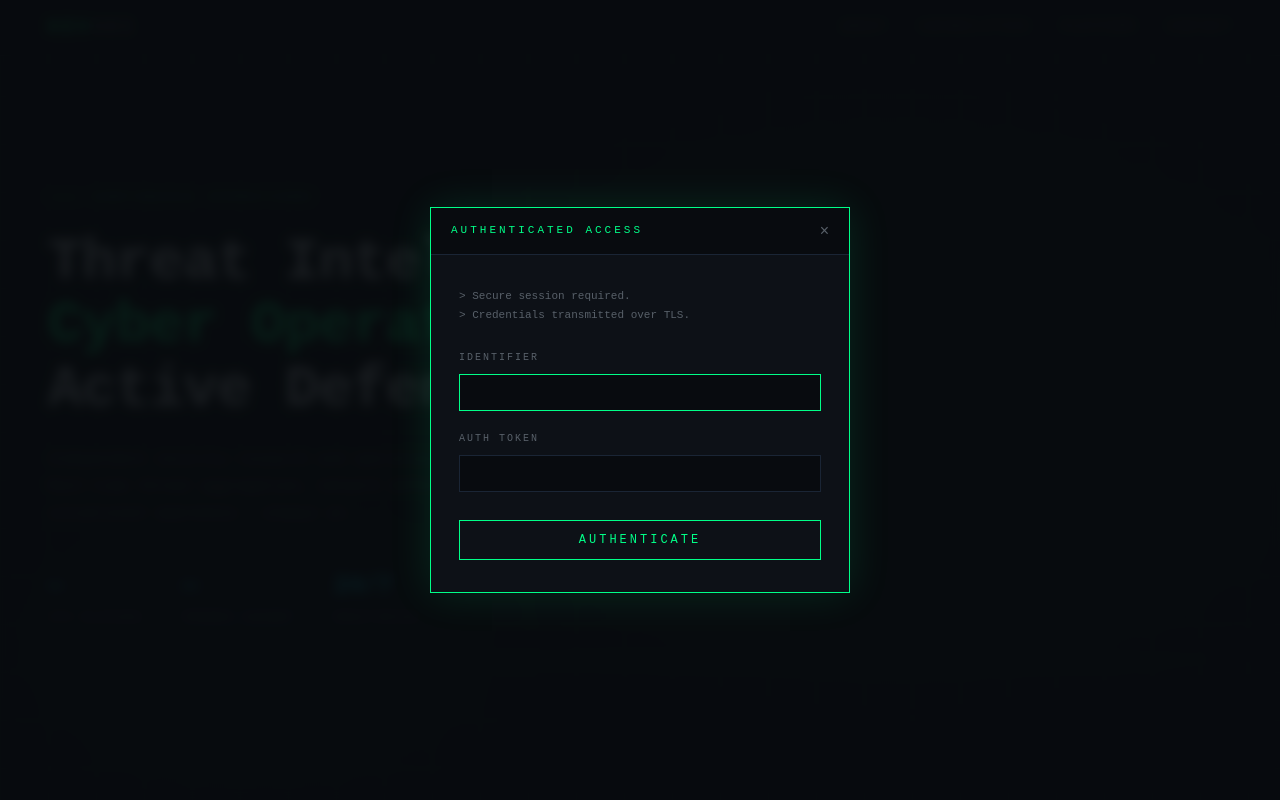
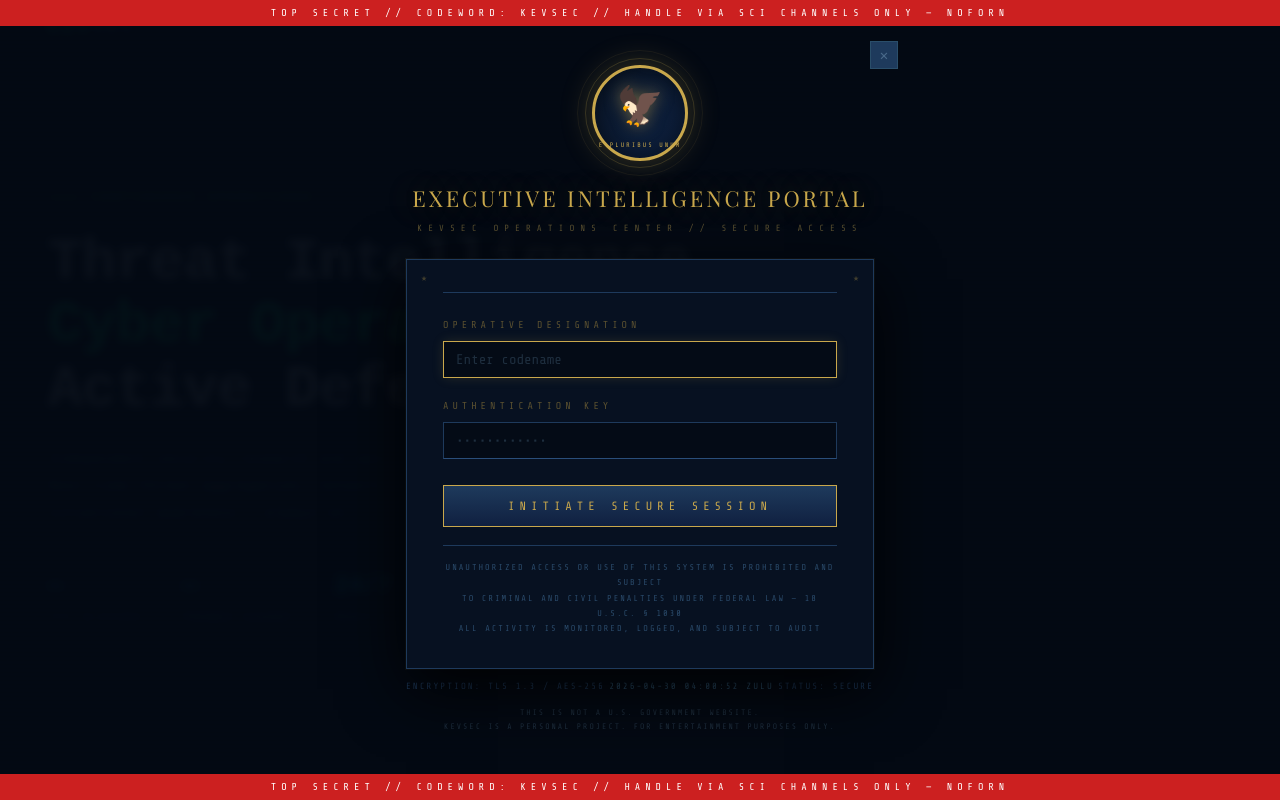
Before and after one commit to Slankey/KEVSEC-DASHBOARD, a Flask app: page /ops in a window 1280 px wide. Run offline with Flask 3, Linux system fonts and the light colour scheme; parts of the project's set-up code (start-up, migrations or seed data) failed here and were passed over.

Commit message:
Gov portal login modal: eagle seal, gold/navy theme, TOP SECRET banner
- Full government intel portal aesthetic matching login.html exactly
- TOP SECRET // CODEWORD: KEVSEC classification banners top + bottom
- Eagle seal with concentric rings and E PLURIBUS UNUM
- Playfair Display + Share Tech Mono fonts
- Gold (#c9a84c) / navy (#1e3a5c) color scheme
- Live ZULU timestamp clock in status bar
- "Authenticating..." button state on submit
- Federal law warning (18 U.S.C. § 1030)
- NOFORN disclaimer footer
- X dismiss button replaces plain close

Co-Authored-By: Claude Sonnet 4.6 <noreply@anthropic.com>

```diff
--- a/templates/landing.html
+++ b/templates/landing.html
@@ -5,6 +5,8 @@
 <meta name="viewport" content="width=device-width, initial-scale=1.0">
 <title>KEVSEC — Cyber Intelligence Operations</title>
 <meta name="description" content="Independent threat intelligence, network defense, and cyber operations research.">
+<link rel="preconnect" href="https://fonts.googleapis.com">
+<link href="https://fonts.googleapis.com/css2?family=Playfair+Display:wght@400;700&family=Share+Tech+Mono&display=swap" rel="stylesheet">
 <style>
   :root {
     --green: #00ff88;
@@ -177,37 +179,173 @@
   .footer-copy { color: var(--muted); font-size: 11px; }
   .footer-cl { color: var(--red); font-size: 10px; letter-spacing: 2px; }
 
-  /* ── LOGIN MODAL ── */
+  /* ── LOGIN MODAL (gov portal theme) ── */
   #login-overlay {
     position: fixed; inset: 0; z-index: 9999;
-    background: rgba(8,11,15,0.92);
-    backdrop-filter: blur(6px);
+    background: rgba(4,10,20,0.97);
+    backdrop-filter: blur(4px);
     display: flex; align-items: center; justify-content: center;
     opacity: 0; pointer-events: none;
-    transition: opacity .25s;
+    transition: opacity .3s;
+    font-family: 'Share Tech Mono', 'Courier New', monospace;
   }
   #login-overlay.visible { opacity: 1; pointer-events: all; }
-  .login-box {
-    background: var(--bg2); border: 1px solid var(--green);
-    box-shadow: 0 0 40px rgba(0,255,136,0.12);
-    width: 100%; max-width: 420px;
-    transform: translateY(12px);
-    transition: transform .25s;
+  #login-overlay::after {
+    content: '';
+    position: absolute; inset: 0;
+    background: repeating-linear-gradient(0deg, transparent, transparent 3px, rgba(0,0,0,.05) 3px, rgba(0,0,0,.05) 4px);
+    pointer-events: none;
   }
-  #login-overlay.visible .login-box { transform: translateY(0); }
-  .login-bar { background: var(--bg); padding: 14px 20px; display: flex; align-items: center; justify-content: space-between; border-bottom: 1px solid var(--border); }
-  .login-bar-title { font-size: 11px; letter-spacing: 3px; color: var(--green); text-transform: uppercase; }
-  .login-close { cursor: pointer; background: none; border: none; color: var(--muted); font-size: 16px; transition: color .15s; line-height: 1; }
-  .login-close:hover { color: var(--text); }
-  .login-body { padding: 32px 28px; }
-  .login-prompt { font-size: 11px; color: var(--muted); margin-bottom: 24px; line-height: 1.8; }
-  .login-field { margin-bottom: 20px; }
-  .login-field label { display: block; font-size: 10px; letter-spacing: 2px; color: var(--muted); text-transform: uppercase; margin-bottom: 8px; }
-  .login-field input { width: 100%; background: var(--bg); border: 1px solid var(--border); color: var(--text); padding: 10px 14px; font-family: inherit; font-size: 13px; outline: none; transition: border-color .2s; }
-  .login-field input:focus { border-color: var(--green); }
-  .login-submit { width: 100%; padding: 12px; background: transparent; border: 1px solid var(--green); color: var(--green); font-family: inherit; font-size: 12px; letter-spacing: 3px; text-transform: uppercase; cursor: pointer; transition: background .2s, color .2s; margin-top: 8px; }
-  .login-submit:hover { background: var(--green); color: var(--bg); }
-  .login-error { color: var(--red); font-size: 11px; margin-top: 16px; letter-spacing: 1px; min-height: 16px; text-align: center; }
+
+  /* classification banners */
+  .gov-banner-top, .gov-banner-bot {
+    position: fixed; left: 0; right: 0;
+    background: #cc2020; color: #fff;
+    text-align: center; font-size: 10px; letter-spacing: 5px;
+    padding: 5px; z-index: 10001; font-family: 'Share Tech Mono', monospace;
+    text-transform: uppercase;
+  }
+  .gov-banner-top { top: 0; }
+  .gov-banner-bot { bottom: 0; }
+
+  .gov-container {
+    width: 100%; max-width: 500px;
+    position: relative; z-index: 10000;
+    padding: 16px;
+    transform: translateY(16px) scale(0.97);
+    transition: transform .3s;
+    color: #d4c9a8;
+  }
+  #login-overlay.visible .gov-container { transform: translateY(0) scale(1); }
+
+  .gov-seal-wrap { text-align: center; margin-bottom: 20px; }
+  .gov-seal {
+    display: inline-flex; align-items: center; justify-content: center; flex-direction: column;
+    width: 96px; height: 96px;
+    border: 3px solid #c9a84c; border-radius: 50%;
+    background: linear-gradient(135deg, #0a1628 0%, #0d2040 100%);
+    box-shadow: 0 0 32px rgba(201,168,76,.3), inset 0 0 20px rgba(0,0,0,.5);
+    position: relative;
+  }
+  .gov-seal-ring {
+    position: absolute; top: -10px; left: -10px; right: -10px; bottom: -10px;
+    border: 1px solid rgba(201,168,76,.2); border-radius: 50%;
+  }
+  .gov-seal-ring2 {
+    position: absolute; top: -18px; left: -18px; right: -18px; bottom: -18px;
+    border: 1px solid rgba(201,168,76,.08); border-radius: 50%;
+  }
+  .gov-seal-icon { font-size: 38px; filter: drop-shadow(0 0 8px rgba(201,168,76,.5)); }
+  .gov-seal-txt { font-size: 6.5px; letter-spacing: 2px; color: #c9a84c; margin-top: 2px; }
+
+  .gov-title {
+    font-family: 'Playfair Display', serif;
+    font-size: 22px; color: #c9a84c;
+    text-align: center; letter-spacing: 3px;
+    text-shadow: 0 0 30px rgba(201,168,76,.35);
+    margin-bottom: 4px;
+  }
+  .gov-sub {
+    text-align: center; font-size: 9px; letter-spacing: 6px;
+    color: #5a5030; margin-bottom: 24px;
+  }
+
+  .gov-box {
+    border: 1px solid #1e3a5c;
+    background: rgba(8,18,34,.97);
+    padding: 32px 36px;
+    box-shadow: 0 20px 60px rgba(0,0,0,.9), 0 0 0 1px rgba(201,168,76,.07);
+    position: relative;
+  }
+  .gov-box::before, .gov-box::after {
+    content: '★'; position: absolute; color: rgba(201,168,76,.3); font-size: 10px;
+  }
+  .gov-box::before { top: 10px; left: 14px; }
+  .gov-box::after  { top: 10px; right: 14px; }
+  @media (max-width: 520px) {
+    .gov-box { padding: 24px 20px; }
+    .gov-title { font-size: 16px; }
+  }
+
+  .gov-divider {
+    border: none; border-top: 1px solid #1e3a5c;
+    margin: 0 0 24px; position: relative;
+  }
+  .gov-divider::after {
+    content: '◆'; position: absolute; left: 50%;
+    transform: translateX(-50%) translateY(-50%);
+    color: #c9a84c; font-size: 10px;
+    background: #08121e; padding: 0 8px;
+  }
+
+  .gov-error {
+    color: #ff4444; font-size: 11px; letter-spacing: 2px;
+    text-align: center; padding: 10px;
+    border: 1px solid rgba(204,32,32,.4);
+    background: rgba(204,32,32,.06);
+    margin-bottom: 18px;
+  }
+
+  .gov-field { margin-bottom: 20px; }
+  .gov-field label {
+    display: block; font-size: 10px; letter-spacing: 4px;
+    color: #5a5030; margin-bottom: 8px; text-transform: uppercase;
+  }
+  .gov-field input {
+    width: 100%; background: rgba(4,10,20,.85);
+    border: 1px solid #1e3a5c; border-bottom-color: #2a4e7a;
+    color: #d4c9a8; font-family: 'Share Tech Mono', monospace; font-size: 14px;
+    padding: 10px 12px; outline: none;
+    transition: border-color .2s, box-shadow .2s;
+  }
+  .gov-field input:focus {
+    border-color: #c9a84c;
+    box-shadow: 0 0 12px rgba(201,168,76,.15);
+  }
+  .gov-field input::placeholder { color: #1e2e3e; }
+
+  .gov-btn {
+    width: 100%;
+    background: linear-gradient(180deg, #1e3a5c 0%, #102040 100%);
+    border: 1px solid #c9a84c; color: #c9a84c;
+    font-family: 'Share Tech Mono', monospace;
+    font-size: 12px; letter-spacing: 5px;
+    padding: 13px; cursor: pointer;
+    transition: all .2s; text-transform: uppercase; margin-top: 6px;
+  }
+  .gov-btn:hover {
+    background: linear-gradient(180deg, #2a4e7a 0%, #1e3a5c 100%);
+    box-shadow: 0 0 20px rgba(201,168,76,.2);
+  }
+
+  .gov-warning {
+    color: #2a4a6a; font-size: 8.5px; text-align: center;
+    margin-top: 18px; letter-spacing: 2px; line-height: 1.8;
+    border-top: 1px solid #1e3a5c; padding-top: 14px;
+  }
+
+  .gov-statusbar {
+    display: flex; justify-content: space-between;
+    font-size: 9px; color: #1e3a5c; letter-spacing: 2px;
+    padding: 10px 0 0;
+  }
+  #gov-clock { color: #2a4e6a; }
+
+  .gov-dismiss {
+    position: absolute; top: -8px; right: -8px;
+    width: 28px; height: 28px;
+    background: #1e3a5c; border: 1px solid #2a4e6a;
+    color: #4a6a8a; font-size: 14px; cursor: pointer;
+    display: flex; align-items: center; justify-content: center;
+    transition: all .2s; z-index: 10002;
+    font-family: monospace;
+  }
+  .gov-dismiss:hover { background: #cc2020; border-color: #cc2020; color: #fff; }
+
+  .gov-footer-note {
+    text-align: center; margin-top: 12px;
+    font-size: 8px; color: #1e2e3e; letter-spacing: 2px; line-height: 1.8;
+  }
 
   /* ── MISC ── */
   .scan-line {
@@ -504,34 +642,64 @@
   <span class="footer-cl">[CLASSIFIED]</span>
 </footer>
 
-<!-- HIDDEN LOGIN MODAL -->
+<!-- HIDDEN GOV PORTAL LOGIN -->
 <div id="login-overlay">
-  <div class="login-box">
-    <div class="login-bar">
-      <span class="login-bar-title">Authenticated Access</span>
-      <button class="login-close" id="login-close-btn" title="Close">&times;</button>
+  <div class="gov-banner-top">TOP SECRET // CODEWORD: KEVSEC // HANDLE VIA SCI CHANNELS ONLY — NOFORN</div>
+
+  <div class="gov-container">
+    <button class="gov-dismiss" id="login-close-btn" title="Abort">✕</button>
+
+    <div class="gov-seal-wrap">
+      <div class="gov-seal">
+        <div class="gov-seal-ring"></div>
+        <div class="gov-seal-ring2"></div>
+        <div class="gov-seal-icon">🦅</div>
+        <div class="gov-seal-txt">E PLURIBUS UNUM</div>
+      </div>
     </div>
-    <div class="login-body">
-      <div class="login-prompt">
-        &gt; Secure session required.<br>
-        &gt; Credentials transmitted over TLS.
+
+    <div class="gov-title">EXECUTIVE INTELLIGENCE PORTAL</div>
+    <div class="gov-sub">KEVSEC OPERATIONS CENTER // SECURE ACCESS</div>
+
+    <div class="gov-box">
+      <hr class="gov-divider">
+
+      {% if error %}
+      <div class="gov-error">⚠ {{ error }}</div>
+      {% endif %}
+
+      <form method="POST" action="/ops">
+        <div class="gov-field">
+          <label>Operative Designation</label>
+          <input type="text" name="username" id="login-user" placeholder="Enter codename" autocomplete="off" spellcheck="false">
+        </div>
+        <div class="gov-field">
+          <label>Authentication Key</label>
+          <input type="password" name="password" id="login-pass" placeholder="••••••••••••" autocomplete="off">
+        </div>
+        <button class="gov-btn" type="submit" id="gov-login-btn">Initiate Secure Session</button>
+      </form>
+
+      <div class="gov-warning">
+        UNAUTHORIZED ACCESS OR USE OF THIS SYSTEM IS PROHIBITED AND SUBJECT<br>
+        TO CRIMINAL AND CIVIL PENALTIES UNDER FEDERAL LAW — 18 U.S.C. § 1030<br>
+        ALL ACTIVITY IS MONITORED, LOGGED, AND SUBJECT TO AUDIT
       </div>
-      <form method="POST" action="/ops">
-        <div class="login-field">
-          <label>Identifier</label>
-          <input type="text" name="username" id="login-user" autocomplete="off" spellcheck="false">
-        </div>
-        <div class="login-field">
-          <label>Auth Token</label>
-          <input type="password" name="password" id="login-pass" autocomplete="off">
-        </div>
-        <button type="submit" class="login-submit">Authenticate</button>
-      </form>
-      {% if error %}
-      <div class="login-error">{{ error }}</div>
-      {% endif %}
+    </div>
+
+    <div class="gov-statusbar">
+      <span>ENCRYPTION: TLS 1.3 / AES-256</span>
+      <span id="gov-clock"></span>
+      <span>STATUS: SECURE</span>
+    </div>
+
+    <div class="gov-footer-note">
+      THIS IS NOT A U.S. GOVERNMENT WEBSITE.<br>
+      KEVSEC IS A PERSONAL PROJECT. FOR ENTERTAINMENT PURPOSES ONLY.
     </div>
   </div>
+
+  <div class="gov-banner-bot">TOP SECRET // CODEWORD: KEVSEC // HANDLE VIA SCI CHANNELS ONLY — NOFORN</div>
 </div>
 
 <script>
@@ -558,20 +726,37 @@
     if (_seq === 'kev') { _seq = ''; openLogin(); }
   });
 
+  // ── ZULU clock ──
+  function updateZulu() {
+    const n = new Date(), z = v => String(v).padStart(2,'0');
+    const el = document.getElementById('gov-clock');
+    if (el) el.textContent =
+      n.getUTCFullYear()+'-'+z(n.getUTCMonth()+1)+'-'+z(n.getUTCDate())+' '+
+      z(n.getUTCHours())+':'+z(n.getUTCMinutes())+':'+z(n.getUTCSeconds())+' ZULU';
+  }
+  setInterval(updateZulu, 1000);
+  updateZulu();
+
+  // ── Authenticating... state ──
+  const govBtn = document.getElementById('gov-login-btn');
+  if (govBtn) {
+    govBtn.closest('form').addEventListener('submit', () => {
+      govBtn.textContent = 'Authenticating...';
+      govBtn.disabled = true;
+    });
+  }
+
   function openLogin() {
     document.getElementById('login-overlay').classList.add('visible');
-    setTimeout(() => { document.getElementById('login-user').focus(); }, 50);
+    setTimeout(() => { document.getElementById('login-user').focus(); }, 80);
+  }
+  function closeLogin() {
+    document.getElementById('login-overlay').classList.remove('visible');
   }
 
-  document.getElementById('login-close-btn').addEventListener('click', () => {
-    document.getElementById('login-overlay').classList.remove('visible');
-  });
-  document.getElementById('login-overlay').addEventListener('click', e => {
-    if (e.target === document.getElementById('login-overlay'))
-      document.getElementById('login-overlay').classList.remove('visible');
-  });
+  document.getElementById('login-close-btn').addEventListener('click', closeLogin);
   document.addEventListener('keydown', e => {
-    if (e.key === 'Escape') document.getElementById('login-overlay').classList.remove('visible');
+    if (e.key === 'Escape') closeLogin();
   });
 
   {% if show_modal %}
```
